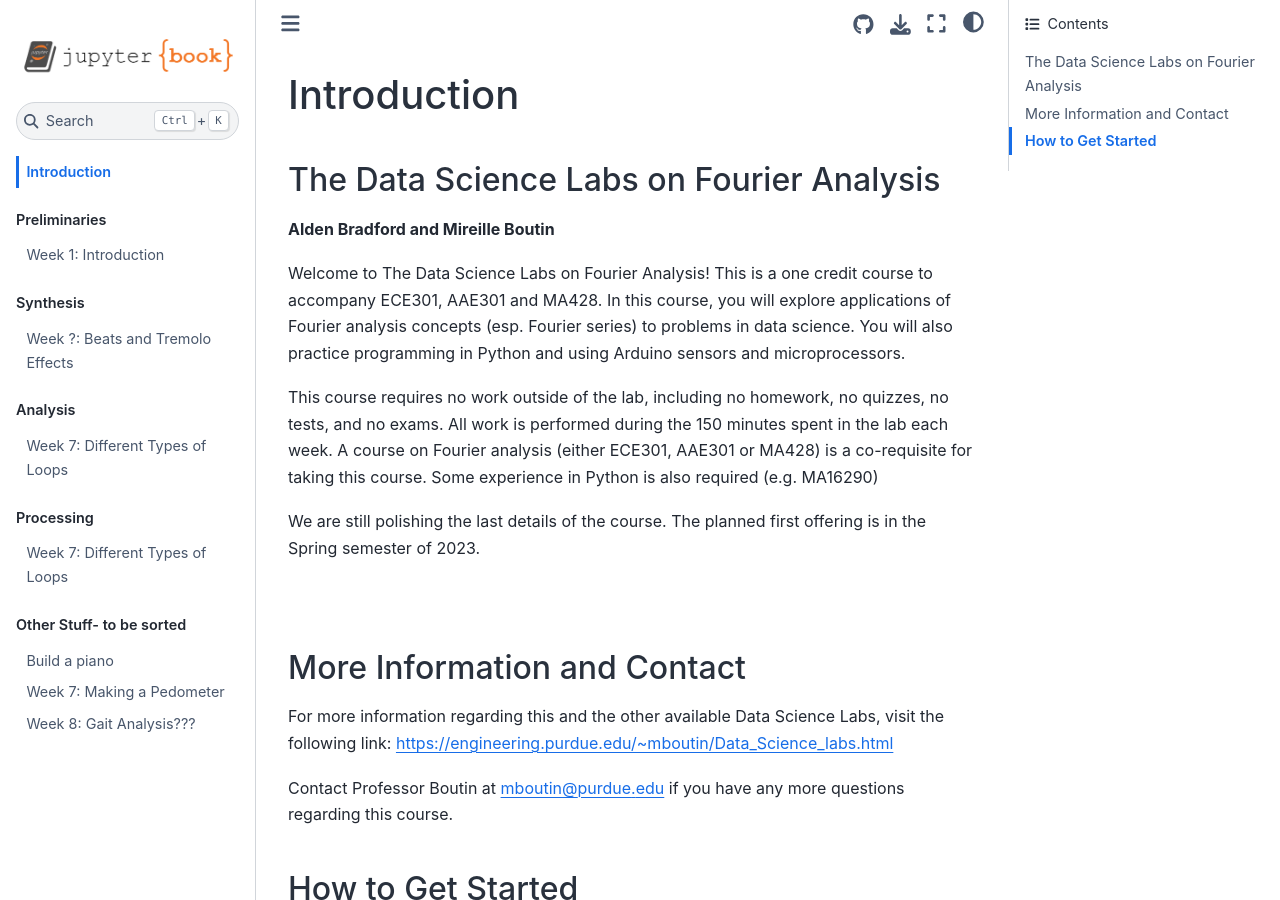
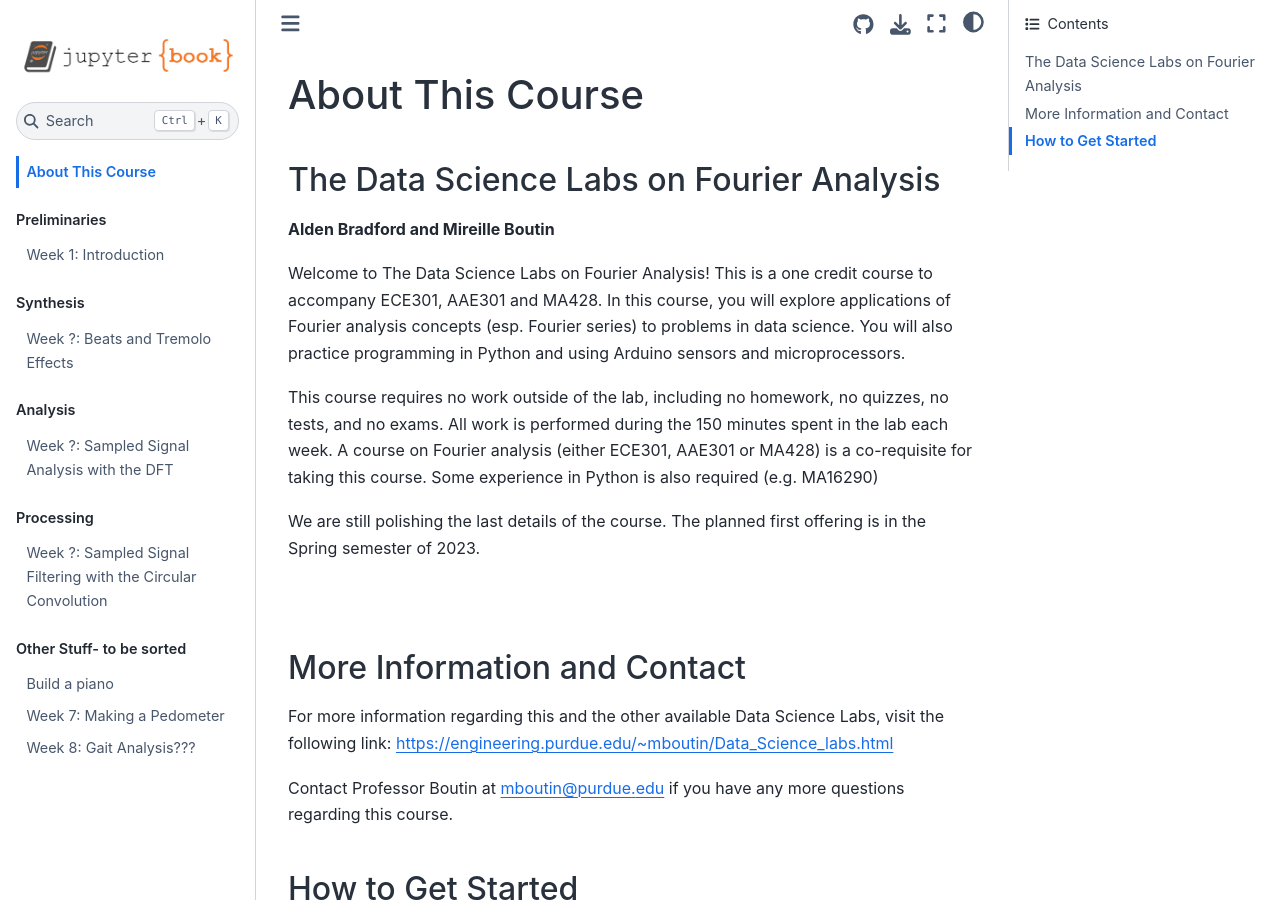
Before and after one commit to TheDataScienceLabs/DSLab_Fourier, a Jupyter Book: the page built from book/index.md, in a window 1280 px wide and 900 px high. Built offline with Jupyter Book 1.0.4 settings and Sphinx 7.4.7 and the Sphinx Book theme 1.1.4, drawn with Linux system fonts in a browser that asks for light colours; pages that are not in the unit, such as notebooks, are missing from menus.

```diff
--- a/book/index.md
+++ b/book/index.md
@@ -1,4 +1,4 @@
-# Introduction
+# About This Course
 ## The Data Science Labs on Fourier Analysis
 **Alden Bradford and Mireille Boutin**
 
```
Also changed, not shown: book/labs/am.ipynb, book/labs/dft.ipynb, book/labs/filtering.ipynb, book/labs/intro_lab.ipynb.
